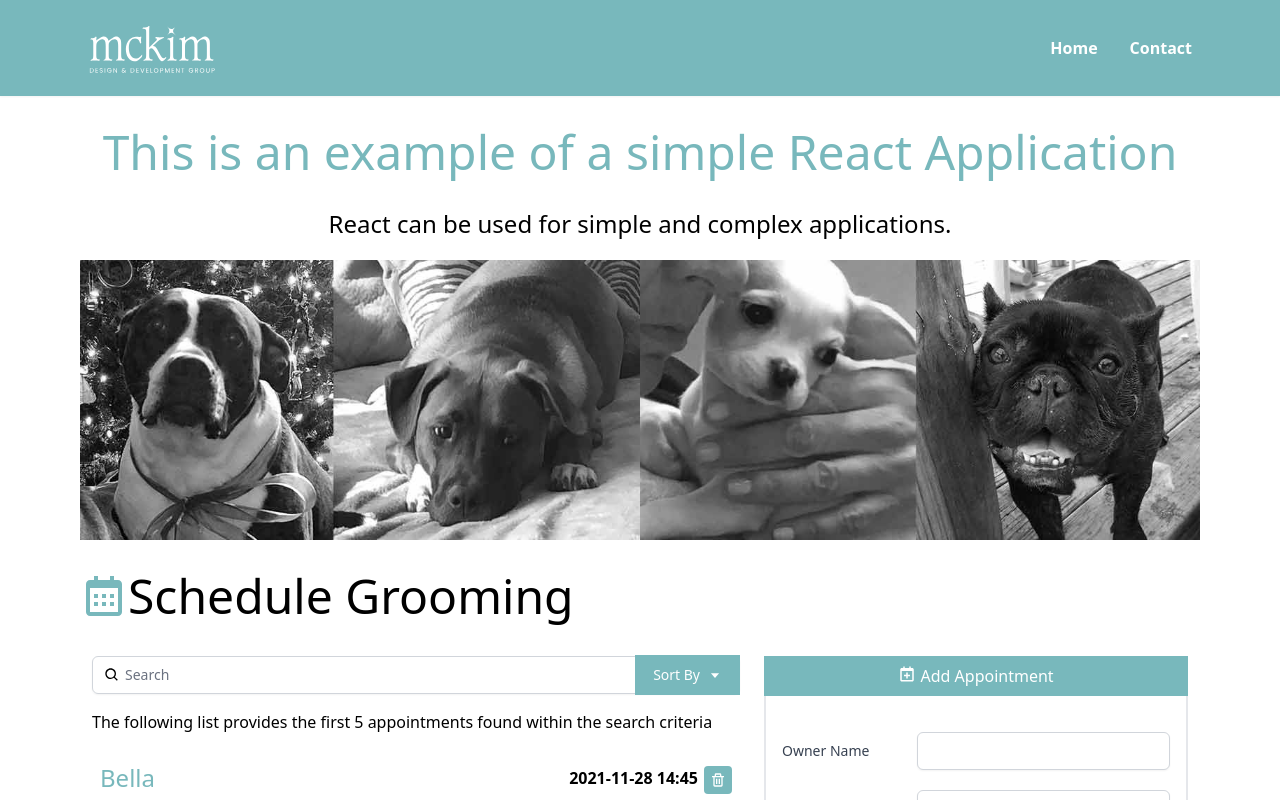
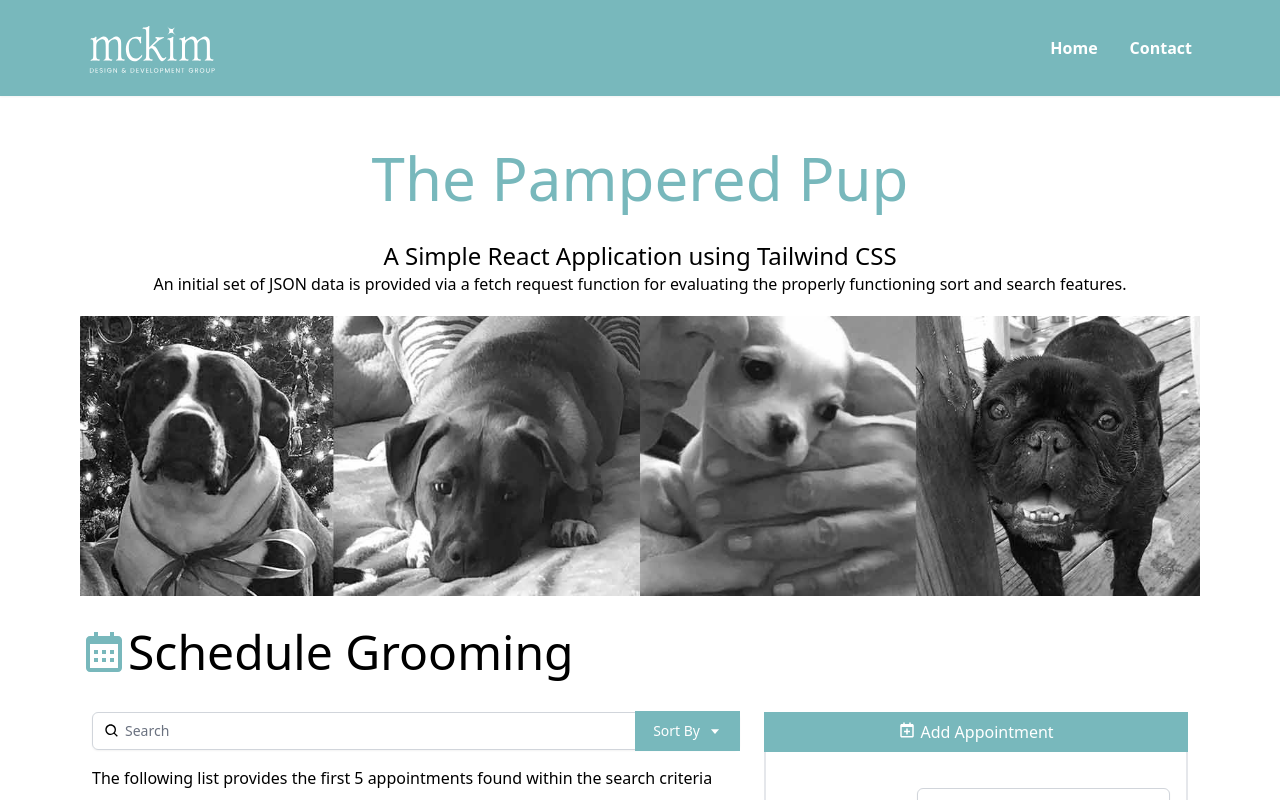
Before and after one commit to mckim-dev/groomer-react, a React (Create React App) app: page / in a window 1280 px wide. Shown: the top 800 px of the page. Built offline with nearby package versions, Linux system fonts and the light colour scheme.

Commit message:
fix Search bug and other typos.

```diff
--- a/public/index.html
+++ b/public/index.html
@@ -31,7 +31,9 @@
           </div>
           <!--nav items-->
           <div class="hidden md:flex flex-end items-center space-x-4">
-            <a href="#" class="px-2 text-white border-white font-semibold"
+            <a
+              href="index.html"
+              class="px-2 text-white border-white font-semibold"
               >Home</a
             >
             <a
@@ -88,12 +90,12 @@
       </div>
     </nav>
     <!--end nav-->
-    <div class="text-center font-thin">
-      <h1 class="text-3xl md:text-5xl my-8 text-[#78b8bc]">
-        This is an example of a simple React Application
-      </h1>
-      <p class="text-2xl">
-        React can be used for simple and complex applications.
+    <div class="max-w-6xl mx-auto px-4 pt-5 text-center font-thin">
+      <h1 class="text-4xl md:text-6xl my-8 text-[#78b8bc]">The Pampered Pup</h1>
+      <p class="text-2xl">A Simple React Application using Tailwind CSS</p>
+      <p>
+        An initial set of JSON data is provided via a fetch request function for
+        evaluating the properly functioning sort and search features.
       </p>
     </div>
     <div id="root"></div>
--- a/src/App.js
+++ b/src/App.js
@@ -8,7 +8,6 @@ import AppointmentInfo from "./components/AppointmentInfo";
 function App() {
 
   let [appointmentList, setAppointmentList] = useState([]);
-  let [listLength, setListLength] = useState([]);
   let [query, setQuery] = useState("");
   let [sortBy, setSortBy] = useState("petName");
   let [orderBy, setOrderBy] = useState("asc");
@@ -18,7 +17,8 @@ function App() {
       return (
         item.petName.toLowerCase().includes(query.toLowerCase()) ||
         item.ownerName.toLowerCase().includes(query.toLowerCase()) ||
-        item.aptNotes.toLowerCase().includes(query.toLowerCase())
+        item.email.toLowerCase().includes(query.toLowerCase()) ||
+        item.aptServices.toLowerCase().includes(query.toLowerCase())
       )
     }
   ).sort((a, b) => {
--- a/src/components/Search.js
+++ b/src/components/Search.js
@@ -40,7 +40,7 @@ const Search = ({ query, onQueryChange, sortBy, onSortByChange, orderBy, onOrder
         </div>
         <input type="text" name="query" id="query" value={query}
           onChange={(event) => { onQueryChange(event.target.value) }}
-          className="pl-8 rounded-md focus:ring-indigo-500 focus:border-indigo-500 block w-full sm:text-sm border-gray-300" placeholder="Search" />
+          className="pl-8 rounded-md focus:ring-[#007890] focus:border-[#007890] block w-full sm:text-sm border-gray-300" placeholder="Search" />
         <div className="absolute inset-y-0 right-0 flex items-center">
           <div>
             <button type="button" onClick={() => { setToggleSort(!toggleSort) }}
```
Also changed, not shown: 1 other file (tests, documents, lock files or other folders).
